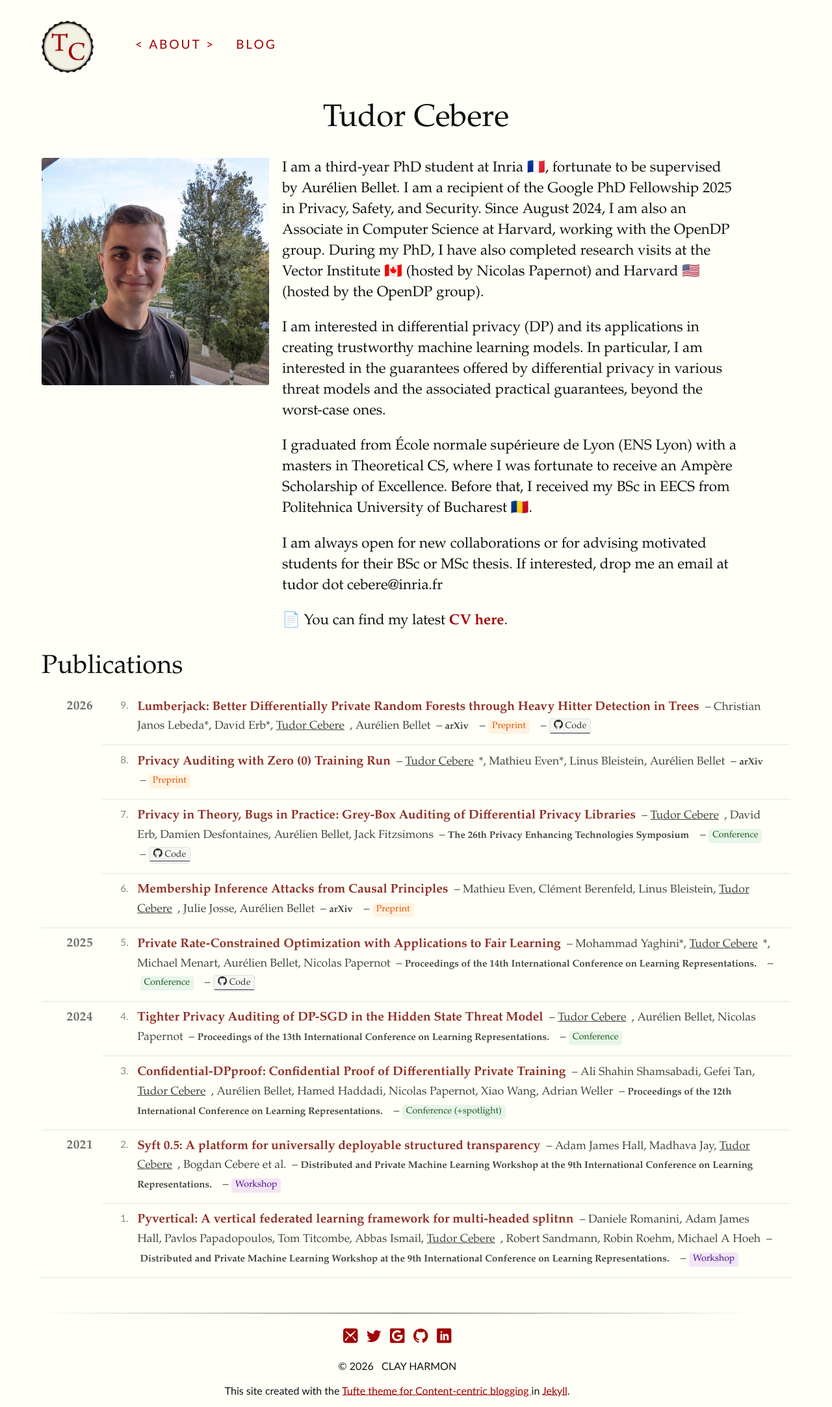
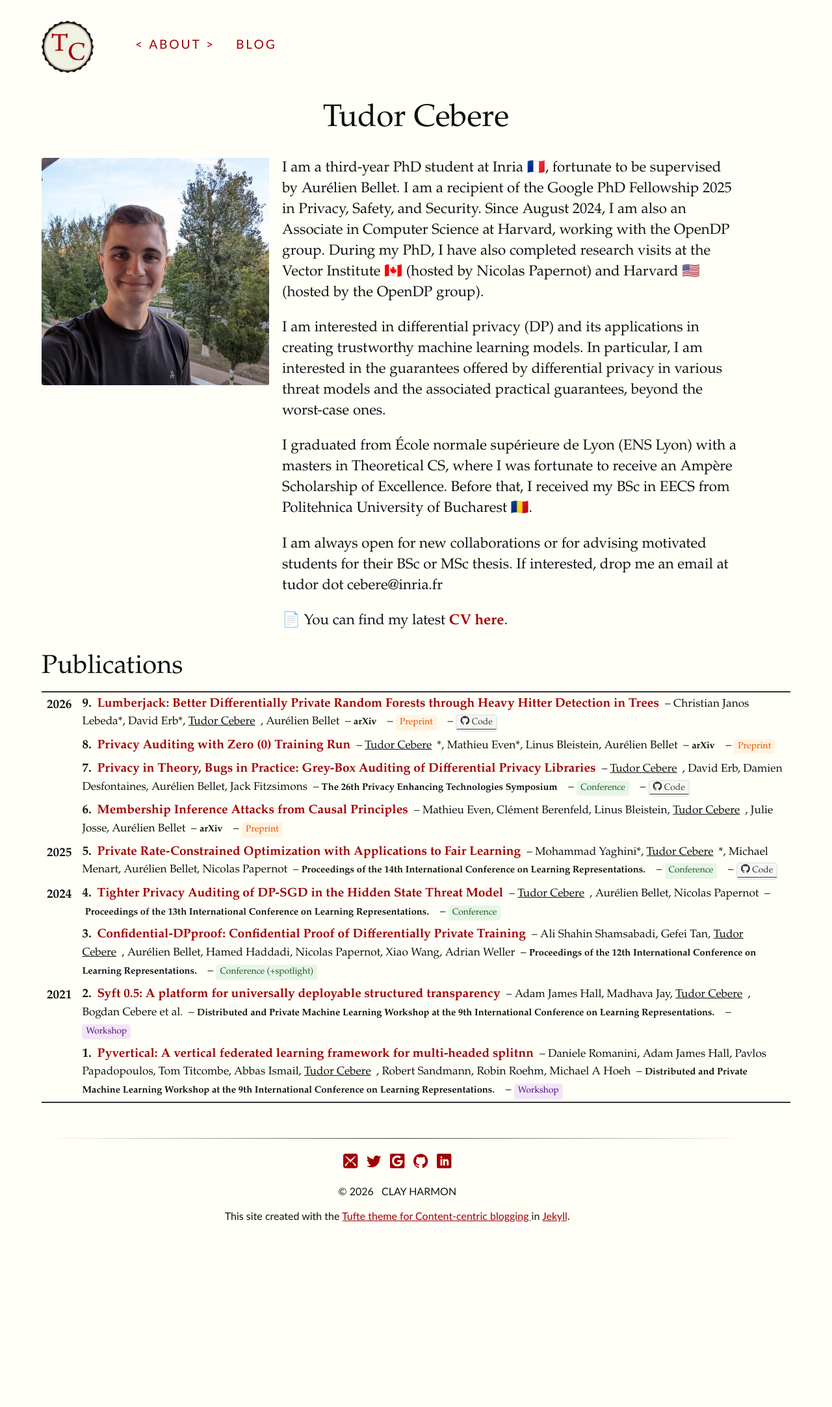
Before and after one commit to tudorcebere/tudorcebere.github.io, a Jekyll site: the page built from index.html, in a window 1280 px wide. Shown: the whole page at 65% size. Built offline with Jekyll 4.4.1, drawn with Linux system fonts in a browser that asks for light colours; some web fonts are replaced; after the commit the page ends 1897 px from its top, so only the background shows below that.

Commit message:
Site updated at 2026-05-31 06:40:56 UTC

```diff
--- a/css/tufte.scss
+++ b/css/tufte.scss
@@ -545,65 +545,43 @@
 /* Table for grouping publications by year */
 .publications-timeline table {
   width: 100%;
-  border-collapse: separate;
-  border-spacing: 0;
-  border: 0;
+  border-collapse: collapse;
 }
 
 .publications-timeline .year-cell,
-.publications-timeline .paper-number-cell,
 .publications-timeline .paper-cell {
-  padding: 0.55rem 0.45rem 0.65rem;
+  padding: 4px 8px;
   vertical-align: top;
-  border-bottom: 1px solid rgba(17, 17, 17, 0.1);
 }
 
 .publications-timeline .year-cell {
   text-align: right;
   font-weight: bold;
-  width: 4.5rem;
-  color: rgba(17, 17, 17, 0.62);
-  letter-spacing: 0.03em;
-  padding-right: 0.85rem;
-}
-
-.publications-timeline .paper-number-cell {
-  width: 2.4rem;
-  padding-left: 0.15rem;
-  padding-right: 0.5rem;
-  text-align: right;
-  font-family: $sans-font;
-  font-size: 0.95rem;
-  font-variant-numeric: tabular-nums;
-  color: rgba(17, 17, 17, 0.5);
-}
-
-.publications-timeline .paper-cell {
-  padding-left: 0.35rem;
-  padding-right: 1.4rem;
 }
 
 /* Each publication entry */
 .paper-entry {
-  max-width: 66rem;
-  padding: 0.08rem 0 0.18rem;
-  line-height: 1.55;
+  margin-bottom: 0;
+  line-height: 1.45;
+}
+
+.paper-number {
+  font-weight: bold;
+  margin-right: 0.25rem;
 }
 
 /* Paper title: inline with metadata, but allowed to wrap cleanly. */
 .paper-title {
   display: inline;
   white-space: normal;
-  color: #8f2f24;
 }
 
 /* Meta information: inline, wrapping naturally if needed */
 .paper-meta {
   display: inline;
   white-space: normal;
-  font-size: 0.92em;
-  line-height: 1.5;
-  color: rgba(17, 17, 17, 0.78);
+  font-size: 0.9em;
+  line-height: 1.4;
 }
 
 /* Optional spacing for inline meta items */
@@ -619,12 +597,10 @@
 /* Publication tag styling */
 .pub-tag {
   display: inline-block;
-  padding: 1px 6px 2px;
+  padding: 2px 6px;
   border-radius: 4px;
   font-size: 0.8em;
   margin-left: 0px;
-  line-height: 1.35;
-  vertical-align: 0.08em;
 }
 
 /* Example colors for different publication types */
--- a/index.html
+++ b/index.html
@@ -34,10 +34,10 @@
         {% if forloop.first %}
           <tr>
             <td class="year-cell" rowspan="{{ num_items }}">{{ group.name }}</td>
-            <td class="paper-number-cell">{{ paper_number }}.</td>
             <td class="paper-cell">
               <div class="paper-entry">
                 <!-- Paper Title -->
+                <span class="paper-number">{{ paper_number }}.</span>
                 <a href="{{ pub.link }}" target="_blank" class="paper-title">
                   <strong>{{ pub.title }}</strong>
                 </a>
@@ -60,9 +60,9 @@
           </tr>
         {% else %}
           <tr>
-            <td class="paper-number-cell">{{ paper_number }}.</td>
             <td class="paper-cell">
               <div class="paper-entry">
+                <span class="paper-number">{{ paper_number }}.</span>
                 <a href="{{ pub.link }}" target="_blank" class="paper-title">
                   <strong>{{ pub.title }}</strong>
                 </a>
```
Also changed, not shown: _about/index.md (+2 -2 lines), 6 other files.
